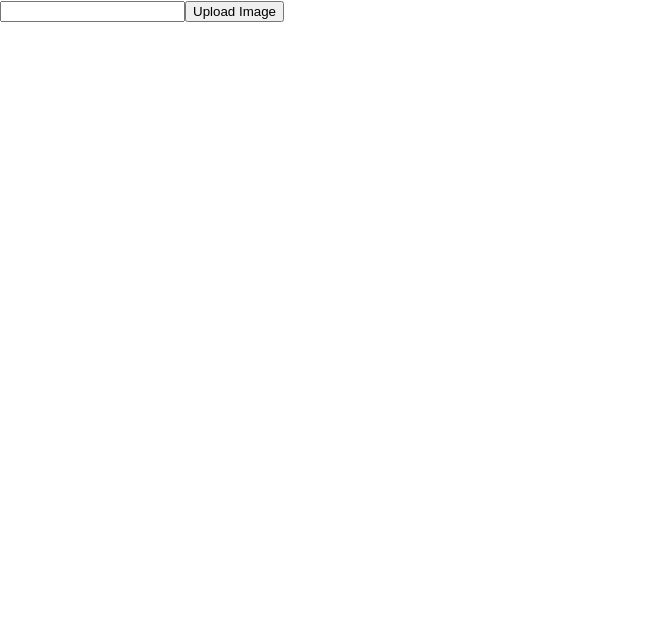
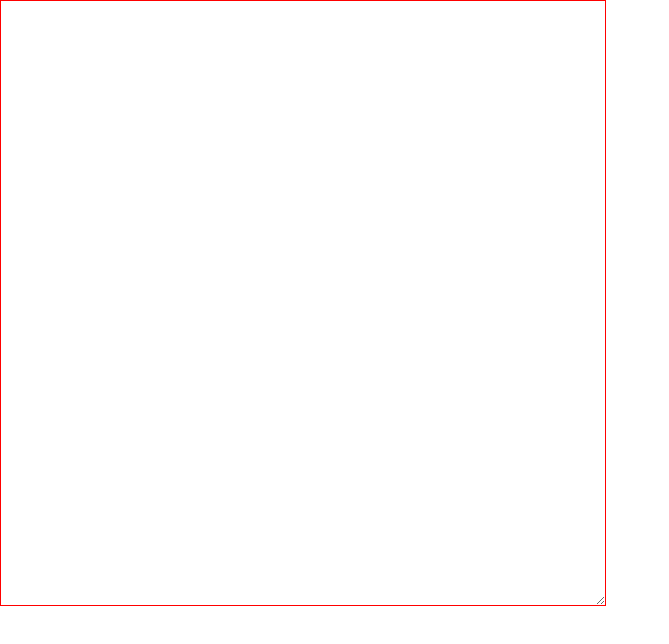
Before and after one commit to arkadyryabinin/react-tests, a React (Create React App) app: page / in a window 1280 px wide. Shown: the top 644 px of the page, without its empty margins (0-669 px from the left). Built offline with nearby package versions, Linux system fonts and the light colour scheme.

Commit message:
play with contenteditable

```diff
--- a/src/App.js
+++ b/src/App.js
@@ -1,12 +1,23 @@
-export default function Toolbar() {
+import { useState } from "react";
+
+export default function EditContent() {
+  const [content, setContent] = useState('');
+
+  function handleInput(e) {
+    // setContent('');
+    setContent(e.target.value);
+  }
+
   return (
-    <div className="Toolbar" onInput={() => {
-      console.log('toolbar!');
-    }}>
-      <input type="text" />
-      <button onClick={() => alert('Uploading!')}>
-        Upload Image
-      </button>
-    </div>
+    <textarea
+      value={content}
+      style={{
+        width: '600px',
+        height: '600px',
+        border: '1px solid red',
+        wordBreak: 'break-word',
+      }}
+      onChange={handleInput}
+    />
   );
 }
```
